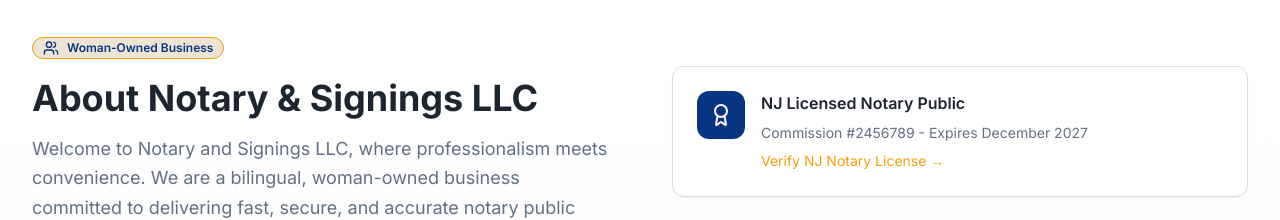
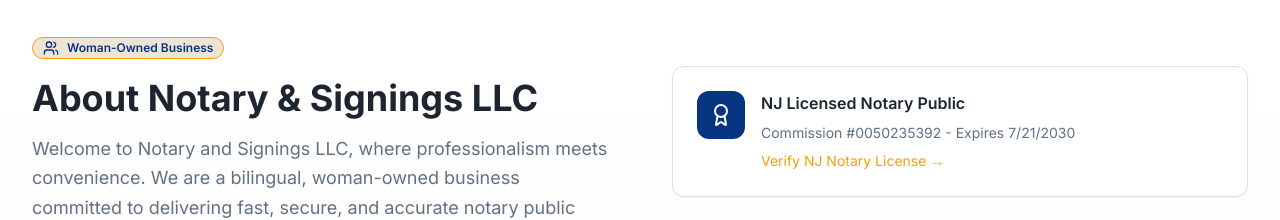
Before and after one commit to notaryandsigningsllc/notary-and-signings-llc, a React (Vite) app: page / in a window 1280 px wide. Shown: the part 960-1180 px from the top of the page. Built offline with nearby package versions, Linux system fonts and the light colour scheme.

Commit message:
Update commission information

```diff
--- a/src/contexts/LanguageContext.tsx
+++ b/src/contexts/LanguageContext.tsx
@@ -229,7 +229,7 @@ const translations = {
 
      // Credentials
      'about.credentials.nj_notary.title': 'NJ Licensed Notary Public',
-     'about.credentials.nj_notary.description': 'Commission #2456789 - Expires December 2027',
+     'about.credentials.nj_notary.description': 'Commission #0050235392 - Expires 7/21/2030',
      'about.credentials.nj_notary.link_text': 'Verify NJ Notary License',
      'about.credentials.nj_notary.badge': 'Licensed & Bonded',
 
@@ -925,7 +925,7 @@ const translations = {
 
      // Credentials
      'about.credentials.nj_notary.title': 'Notario Público Licenciado en NJ',
-     'about.credentials.nj_notary.description': 'Comisión #2456789 - Expira Diciembre 2027',
+     'about.credentials.nj_notary.description': 'Comisión #0050235392 - Expira 7/21/2030',
      'about.credentials.nj_notary.link_text': 'Verificar Licencia de Notario NJ',
      'about.credentials.nj_notary.badge': 'Licenciado y con Garantía',
 
```
